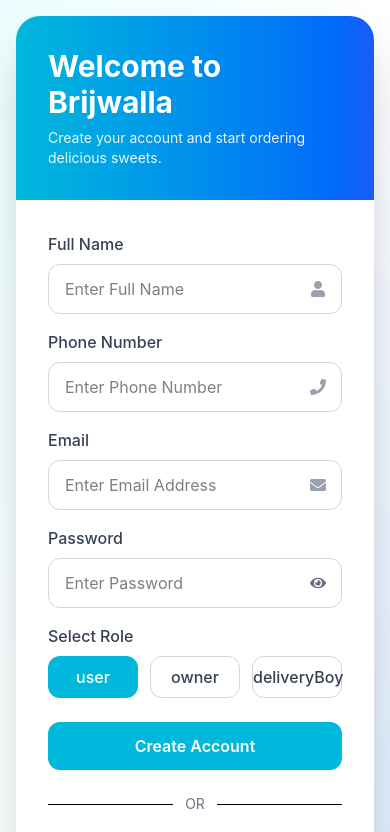
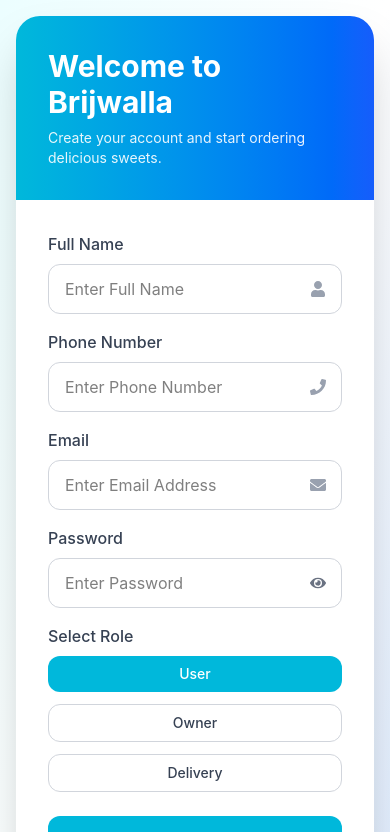
Before and after one commit to Ankitkumar550-dot/Brijwalla, a React app in the folder frontend/: page /signup in a window 390 px wide. Shown: the top 832 px of the page. Built offline with nearby package versions, Linux system fonts and the light colour scheme; no server answers; the HTML template or start-up script is replaced by a standard one.

Commit message:
Fix SignUp page mobile responsiveness layout

```diff
--- a/frontend/src/pages/SignUp.jsx
+++ b/frontend/src/pages/SignUp.jsx
@@ -175,19 +175,23 @@
               Select Role
             </label>
 
-            <div className="grid grid-cols-3 gap-3">
-              {["user", "owner", "deliveryBoy"].map((r) => (
+            <div className="flex flex-col sm:flex-row sm:grid sm:grid-cols-3 gap-3">
+              {[
+                { id: "user", label: "User" },
+                { id: "owner", label: "Owner" },
+                { id: "deliveryBoy", label: "Delivery" }
+              ].map((r) => (
                 <button
-                  key={r}
+                  key={r.id}
                   type="button"
-                  onClick={() => setRole(r)}
-                  className={`rounded-xl py-2 font-medium transition-all ${
-                    role === r
+                  onClick={() => setRole(r.id)}
+                  className={`rounded-xl py-2 font-medium transition-all text-sm sm:text-base ${
+                    role === r.id
                       ? "bg-cyan-500 text-white"
                       : "border border-gray-300 text-gray-700 hover:bg-gray-50"
                   }`}
                 >
-                  {r}
+                  {r.label}
                 </button>
               ))}
             </div>
```
